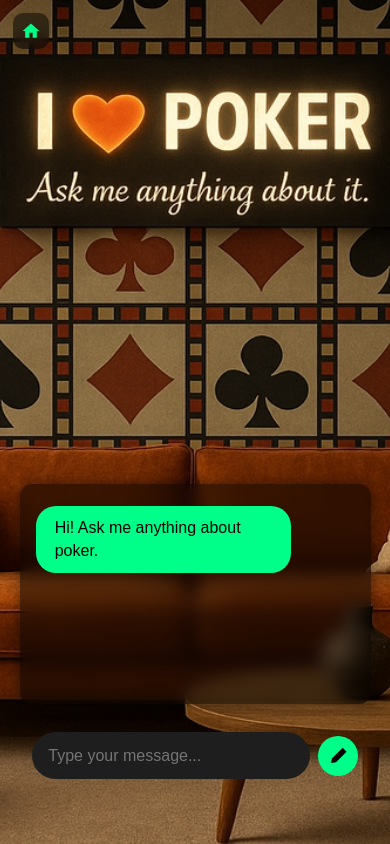
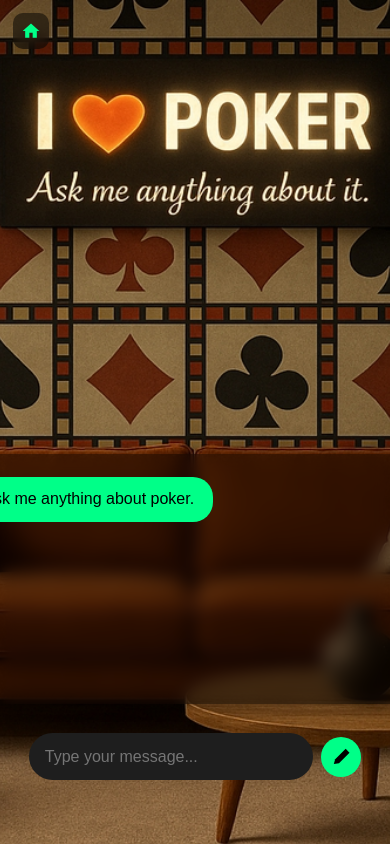
Before and after one commit to RickRick84/ThePokerBot, a React (Vite) app: page /chat in a window 390 px wide. Built offline with nearby package versions, Linux system fonts and the light colour scheme.

Commit message:
yuyuyuyuy

```diff
--- a/src/App.css
+++ b/src/App.css
@@ -194,37 +194,26 @@ body {
   background: rgba(255, 255, 255, 0.1);
   border-radius: 10px;
 }
-@media (max-width: 768px) {
+@media only screen and (max-width: 768px) {
   body {
+    background-image: url('/bg.jpg');
+    background-repeat: no-repeat;
     background-size: cover;
-    background-repeat: no-repeat;
-    background-position: center;
-    background-color: black; /* Por si hay espacios vacíos */
+    background-position: center top;
+    height: 100vh;
+    overflow: hidden;
   }
 
-  .chat-page-container {
-    justify-content: flex-end;
-    padding-bottom: 20px;
+  .language-selector {
+    margin-top: 40px;
   }
 
   .chat-box {
-    width: 90vw;
-    max-width: 90vw;
-    margin: 0 auto;
-    margin-bottom: 1rem;
-    margin-top: -70px;
-    padding: 1rem;
-    border-radius: 12px;
+    margin-top: -30px;
+    height: 250px;
   }
-  .input-bar {
-    width: 90vw;
-    margin: 0 auto;
-    margin-bottom: 1rem;
-  }
-  .language-selector {
-    width: 90vw;
-    margin: 0 auto;
-    margin-top: 150px;
-    top: -40px;
+
+  .input-box {
+    margin-top: 8px;
   }
 }
```
